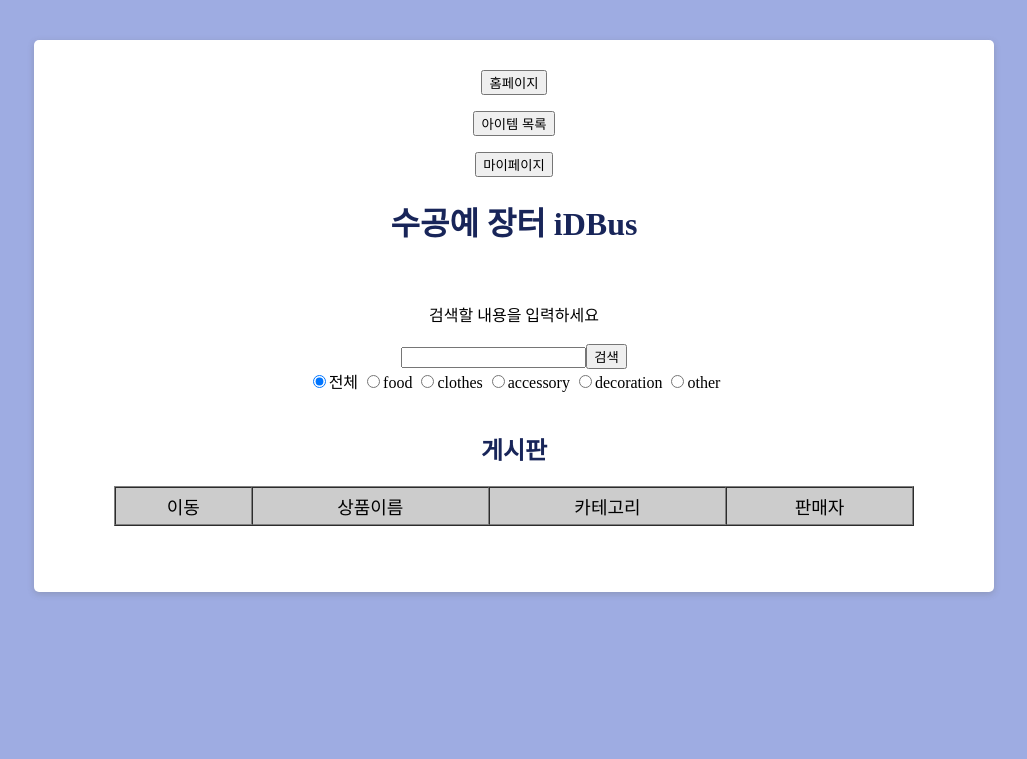
After one commit to myujin/Database-project, a PHP site: page /search.php in a window 1280 px wide. The commit adds this page. Shown: the top 759 px of the page, without its empty margins (126-1153 px from the left). Run offline with PHP 8.4, Linux system fonts and the light colour scheme; data that the repository does not hold is empty.

Commit message:
검색기능 추가

```diff
--- /dev/null
+++ b/search.php
@@ -0,0 +1,101 @@
+
+<meta http-equiv="Content-Type" content="text/html; charset=UTF-8" />
+<html>
+<head>
+<title>홈 페이지</title>
+<link rel="stylesheet" href="css/home.css">
+<head>
+		<meta charset="utf-8">
+		<link rel="stylesheet" href="css/main.css">
+</head>
+<body>
+<div id="page-wrapper">
+	<div id="head">
+		<nav>
+			<form class="head" action="./home.php" name='home' method="post">
+				<input type='hidden' name='login_id' value=<?=$_POST['login_id']?>>
+				<input type='hidden' name='login_pwd' value=<?=$_POST['login_pwd']?>>
+				<input type='hidden' name='login_check_info' value=<?=$_POST['login_check_info']?>>
+				<button type="submit">홈페이지</button>
+			</form>
+			<form class="head" action="./item.php" name='item' method="post">
+				<input type='hidden' name='login_id' value=<?=$_POST['login_id']?>>
+				<input type='hidden' name='login_pwd' value=<?=$_POST['login_pwd']?>>
+				<input type='hidden' name='login_check_info' value=<?=$_POST['login_check_info']?>>
+					<button type="submit">아이템 목록</button>
+			</form>
+			<form class="head" action="./mypage.php" name='mypage' method="post">
+				<input type='hidden' name='login_id' value=<?=$_POST['login_id']?>>
+				<input type='hidden' name='login_pwd' value=<?=$_POST['login_pwd']?>>
+				<input type='hidden' name='login_check_info' value=<?=$_POST['login_check_info']?>>
+				<button type="submit">마이페이지</button>
+			</form>
+		</nav>
+	</div>
+
+	<h1>수공예 장터 iDBus</h1>
+	<div id="content">
+
+<br></br>
+
+        <form action="./search.php" method="post">
+					<input type='hidden' name='login_id' value=<?=$_POST['login_id']?>>
+					<input type='hidden' name='login_pwd' value=<?=$_POST['login_pwd']?>>
+					<input type='hidden' name='login_check_info' value=<?=$_POST['login_check_info']?>>
+
+          <CENTER>검색할 내용을 입력하세요
+					<br>
+					<br>
+					<CENTER><input type="text" name="search" ><button type="submit">검색</button>
+					<br>
+					<input type="radio" name="category" value="all" checked="checked">전체
+					<input type="radio" name="category" value="food">food
+					<input type="radio" name="category" value="clothes">clothes
+					<input type="radio" name="category" value="accessory">accessory
+					<input type="radio" name="category" value="decoration">decoration
+					<input type="radio" name="category" value="other">other
+				</form>
+
+			  <br><br>
+			  <h2> 게시판 </h2>
+			  <table width= "800" border="1" cellspacing="0" cellpadding="5">
+			  <tr align="center">
+					<td bgcolor="#cccccc">이동</td>
+					<td bgcolor="#cccccc">상품이름</td>
+			    <td bgcolor="#cccccc">카테고리</td>
+			    <td bgcolor="#cccccc">판매자</td>
+			  </tr>
+			<?
+
+			  include './dbcon.php';
+				$category=$_POST['category'];
+				$search=$_POST['search'];
+
+				if($category=="all"){
+					$query = "SELECT * FROM item WHERE product_name LIKE '%$search%' ORDER BY score DESC LIMIT 10";
+				} else{
+					$query = "SELECT * FROM item WHERE category='$category' AND product_name LIKE '%$search%' ORDER BY score DESC LIMIT 10";
+				}
+
+			  $result = mysqli_query($connect, $query);
+
+			  while ($row = mysqli_fetch_array($result)) {
+			?>
+			      <td><form action="buy.php" method="post">
+							<input type='hidden' name='login_id' value=<?=$_POST['login_id']?>>
+							<input type='hidden' name='login_pwd' value=<?=$_POST['login_pwd']?>>
+							<input type='hidden' name='login_check_info' value=<?=$_POST['login_check_info']?>>
+							<CENTER><button type="submit">구매</button>
+						</form></td>
+			      <td><?=$row['product_name']?></td>
+			      <td><?=$row['category']?></td>
+			      <td><?=$row['seller_ID']?></td>
+			    </tr>
+			<?
+			  }
+			?>
+
+</div>
+		</body>
+	</div>
+</html>
```
Also changed, not shown: home.php (+8 -2 lines).
